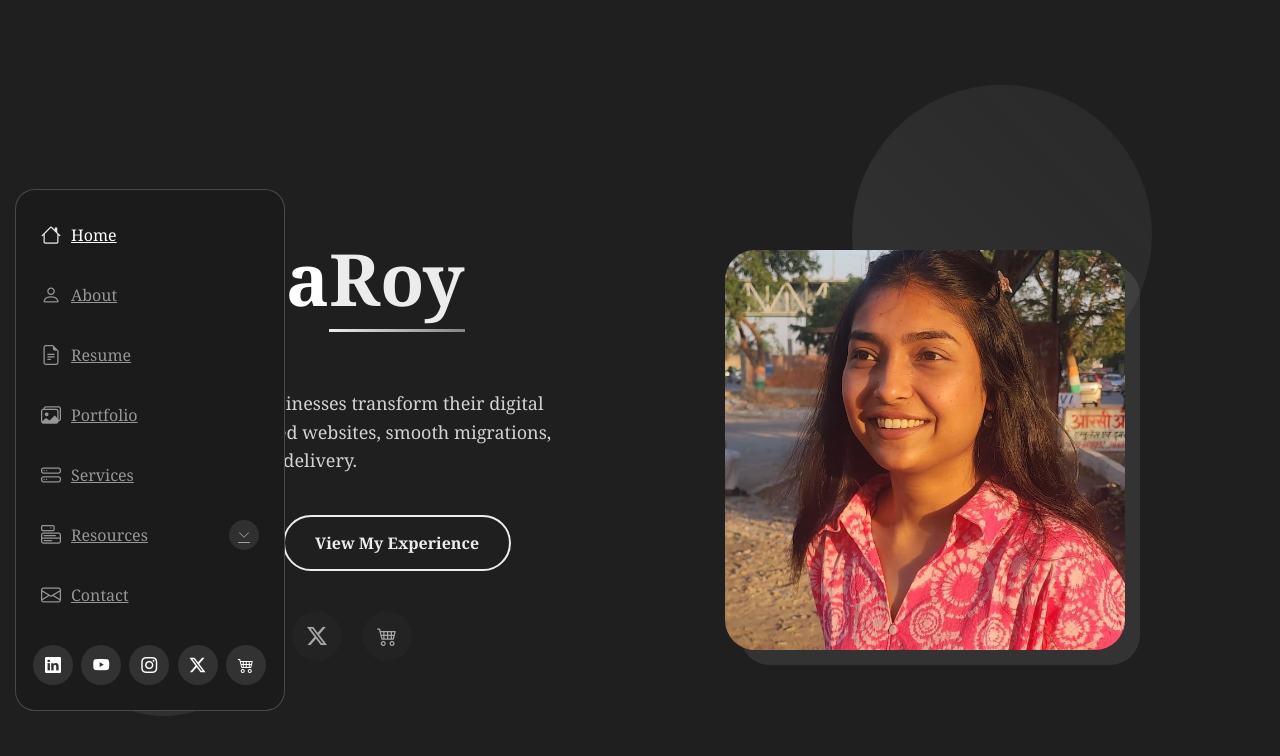
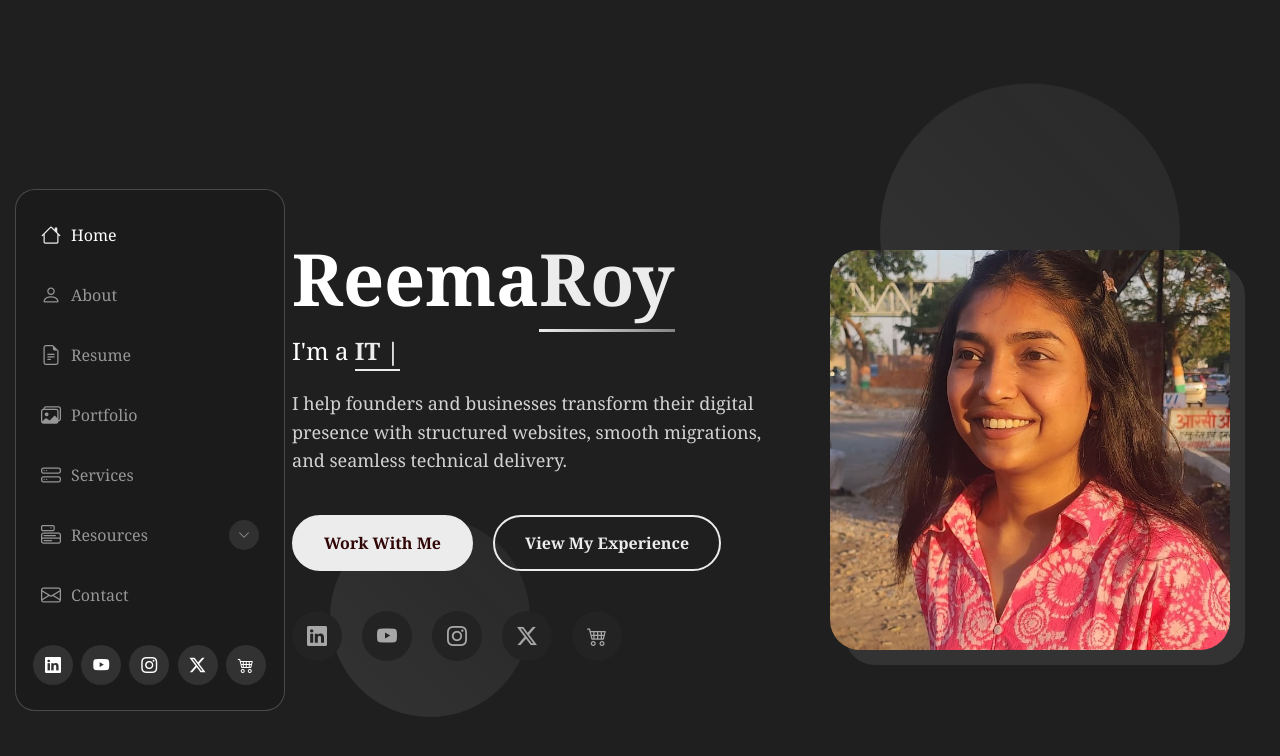
Before and after one commit to iamreemaroy/Reema-Roy, a Jekyll site: the page index.html, which Jekyll copies as it is, in a window 1280 px wide and 900 px high. Shown: the top 756 px of the window. Built offline with Jekyll 4.4.1, drawn with Linux system fonts in a browser that asks for light colours.

Commit message:
Update main.css

```diff
--- a/assets/css/main.css
+++ b/assets/css/main.css
@@ -54,13 +54,11 @@ body {
   font-family: var(--default-font);
 }
 
-/* Smooth scroll
 @media (min-width: 1200px) {
   body {
-    padding-left: 280px; /* width of sidebar header */
-  }
-}
-*/
+    padding-left: 280px;
+  }
+}
 
 a {
   color: var(--accent-color);
```
